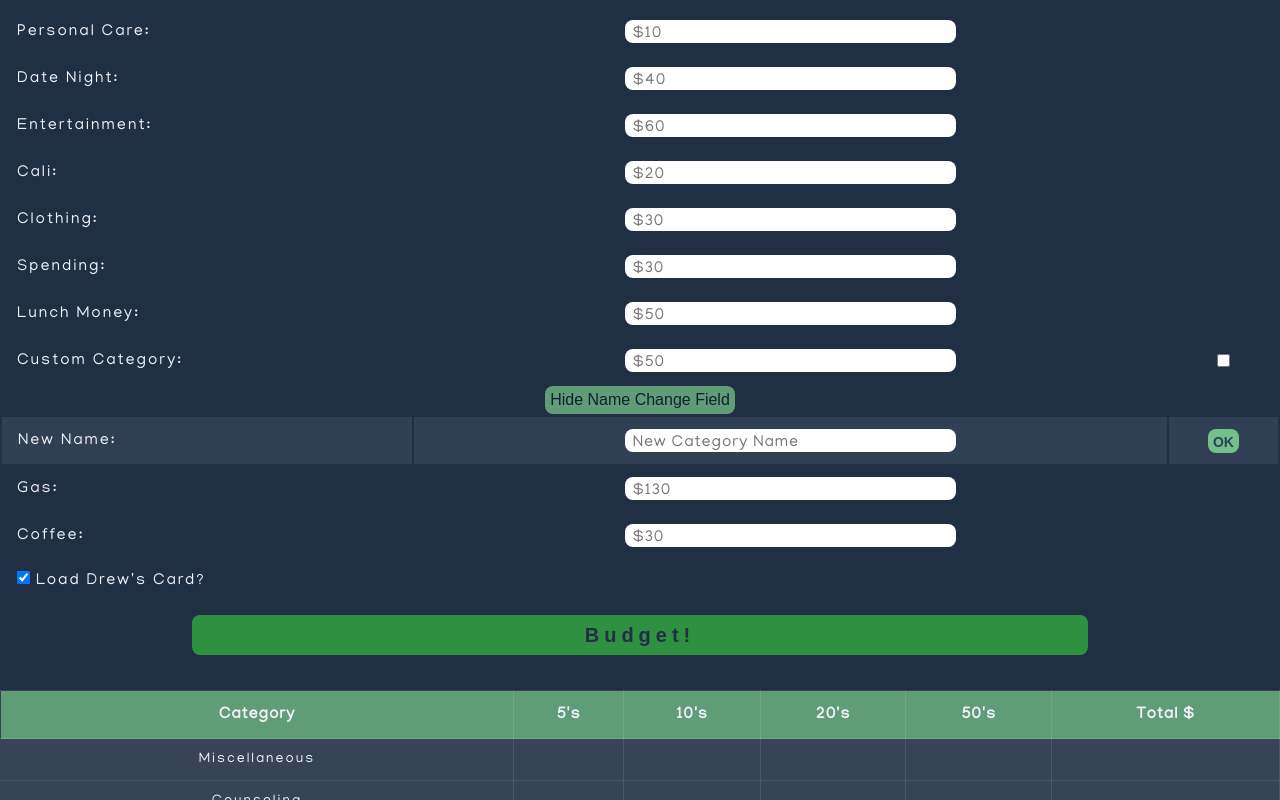
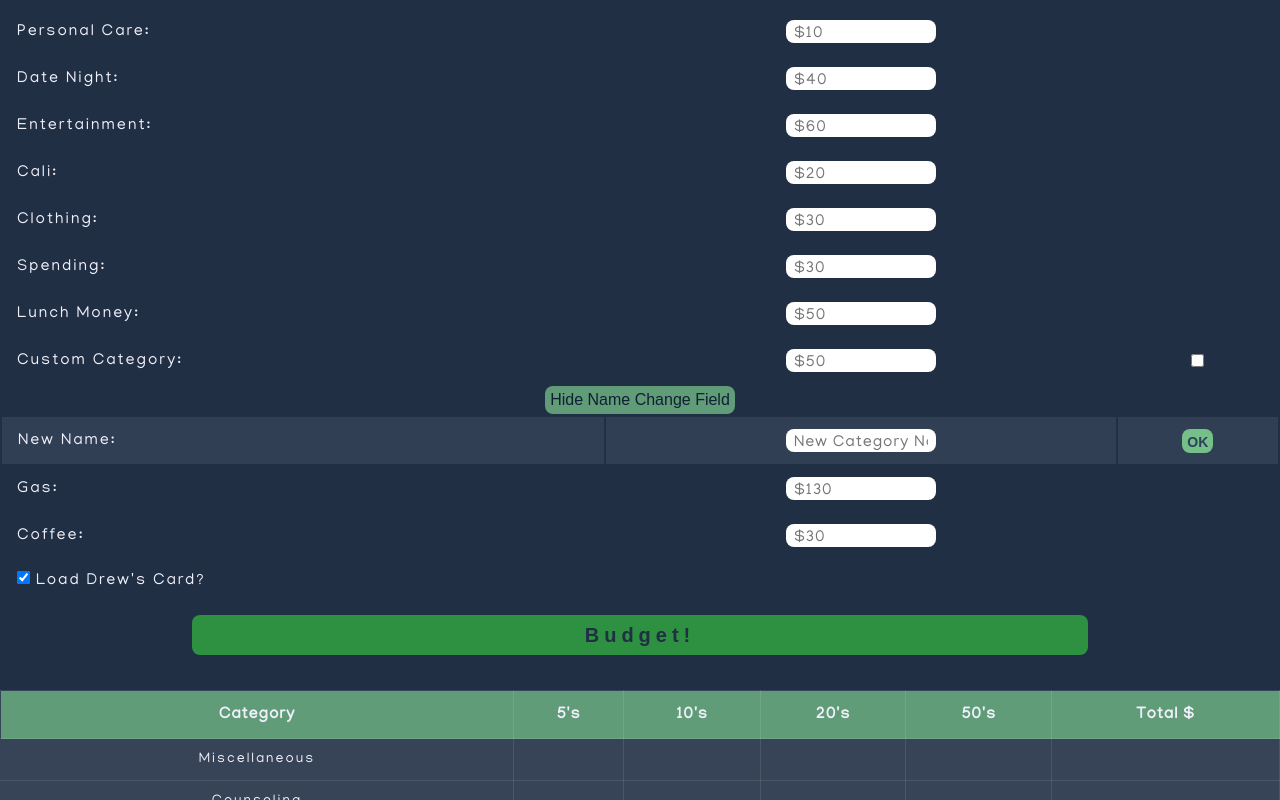
Before and after one commit to drewcoble/BudgetSheetMobile, a plain HTML site: page index.html in a window 1280 px wide. Both pictures are taken after a click on the button "Change Category Name". Drawn offline with Linux system fonts and the light colour scheme.

Commit message:
css
hopefully fixing the input widths

```diff
--- a/css/styles.css
+++ b/css/styles.css
@@ -33,6 +33,7 @@ input {
 
 .txtInput {
   width: 150px;
+  letter-spacing: 1px;
 }
 
 .inputTable {
--- a/index.html
+++ b/index.html
@@ -16,7 +16,7 @@
 
                     <tr>
                         <th style="letter-spacing: 1px">Starting Amount:</th>
-                        <td><input class="txtInput" id="strtAmnt" placeholder="What's in the bank?" type="number"/></td>
+                        <td><input class="txtInput" id="strtAmnt" placeholder="$ in the bank." type="number"/></td>
                     </tr>
 
                     <tr>
@@ -158,73 +158,73 @@
 
                     <tr>
                         <td class="catCat">Misc:</td>
-                        <td class="catAmount"><input class="category" id="miscBudget" placeholder="$0" type="number" /></td>
+                        <td class="catAmount"><input class="category txtInput" id="miscBudget" placeholder="$0" type="number" /></td>
                         <td class="catCheck"><input type="checkbox" id="miscCheck" class="checkBoxStyle"></td>
                     </tr>
 
                     <tr>
                         <td class="catCat">Counseling:</td>
-                        <td class="catAmount"><input class="category" id="counsBudget" placeholder="$85" type="number" /></td>
+                        <td class="catAmount"><input class="category txtInput" id="counsBudget" placeholder="$85" type="number" /></td>
                         <td class="catCheck"></td>
                     </tr>
 
                     <tr>
                         <td class="catCat">Groceries:</td>
-                        <td class="catAmount"><input class="category" id="grocBudget" placeholder="$100" type="number" /></td>
+                        <td class="catAmount"><input class="category txtInput" id="grocBudget" placeholder="$100" type="number" /></td>
                         <td class="catCheck"></td>
                     </tr>
 
                     <tr>
                         <td class="catCat">Household:</td>
-                        <td class="catAmount"><input class="category" id="houseBudget" placeholder="$30" type="number" /></td>
+                        <td class="catAmount"><input class="category txtInput" id="houseBudget" placeholder="$30" type="number" /></td>
                         <td class="catCheck"></td>
                     </tr>
 
                     <tr>
                         <td class="catCat">Personal&nbsp;Care:</td>
-                        <td class="catAmount"><input class="category" id="pcBudget" placeholder="$10" type="number" /></td>
+                        <td class="catAmount"><input class="category txtInput" id="pcBudget" placeholder="$10" type="number" /></td>
                         <td class="catCheck"></td>
                     </tr>
 
                     <tr>
                         <td class="catCat">Date Night:</td>
-                        <td class="catAmount"><input class="category" id="dateBudget" placeholder="$40" type="number" /></td>
+                        <td class="catAmount"><input class="category txtInput" id="dateBudget" placeholder="$40" type="number" /></td>
                         <td class="catCheck"></td>
                     </tr>
 
                     <tr>
                         <td class="catCat">Entertainment:</td>
-                        <td class="catAmount"><input class="category" id="entBudget" placeholder="$60" type="number" /></td>
+                        <td class="catAmount"><input class="category txtInput" id="entBudget" placeholder="$60" type="number" /></td>
                         <td class="catCheck"></td>
                     </tr>
 
                     <tr>
                         <td class="catCat">Cali:</td>
-                        <td class="catAmount"><input class="category" id="caliBudget" placeholder="$20" type="number" /></td>
+                        <td class="catAmount"><input class="category txtInput" id="caliBudget" placeholder="$20" type="number" /></td>
                         <td class="catCheck"></td>
                     </tr>
 
                     <tr>
                         <td class="catCat">Clothing:</td>
-                        <td class="catAmount"><input class="category" id="clothBudget" placeholder="$30" type="number" /></td>
+                        <td class="catAmount"><input class="category txtInput" id="clothBudget" placeholder="$30" type="number" /></td>
                         <td class="catCheck"></td>
                     </tr>
 
                     <tr>
                         <td class="catCat">Spending:</td>
-                        <td class="catAmount"><input class="category" id="spendBudget" placeholder="$30" type="number" /></td>
+                        <td class="catAmount"><input class="category txtInput" id="spendBudget" placeholder="$30" type="number" /></td>
                         <td class="catCheck"></td>
                     </tr>
 
                     <tr>
                         <td class="catCat">Lunch Money:</td>
-                        <td class="catAmount"><input class="category" id="lunchBudget" placeholder="$50" type="number" /></td>
+                        <td class="catAmount"><input class="category txtInput" id="lunchBudget" placeholder="$50" type="number" /></td>
                         <td class="catCheck"></td>
                     </tr>
 
                     <tr>
                         <td class="catCat"><span id="customCategoryNameOut"></span></td>
-                        <td class="catAmount"><input class="category" id="customCategoryBudget" placeholder="$50" type="number" /></td>
+                        <td class="catAmount"><input class="category txtInput" id="customCategoryBudget" placeholder="$50" type="number" /></td>
                         <td class="catCheck"><input type="checkbox" id="customCashCheck" class="checkBoxStyle"></td>
                     </tr>
 
@@ -238,7 +238,7 @@
 
                     <tr id="newName" style="display: none">
                         <td class="catCat">New&nbsp;Name:</td>
-                        <td><input class="catAmount" placeholder="New Category Name" id="inputCustomCategoryName" /></td>
+                        <td><input class="catAmount txtInput" placeholder="New Category Name" id="inputCustomCategoryName" /></td>
                         <td>
                             <button class="catCheck" id="btnChangeCategoryName" onclick="changeCategoryName()">OK</button>
                         </td>
@@ -246,13 +246,13 @@
 
                     <tr>
                         <td class="catCat">Gas:</td>
-                        <td class="catAmount"><input class="category" id="gasBudget" placeholder="$130" type="number" /></td>
+                        <td class="catAmount"><input class="category txtInput" id="gasBudget" placeholder="$130" type="number" /></td>
                         <td class="catCheck"></td>
                     </tr>
 
                     <tr>
                         <td class="catCat">Coffee:</td>
-                        <td class="catAmount"><input class="category" id="coffeeBudget" placeholder="$30" type="number" /></td>
+                        <td class="catAmount"><input class="category txtInput" id="coffeeBudget" placeholder="$30" type="number" /></td>
                         <td class="catCheck"></td>
                     </tr>
 
```
